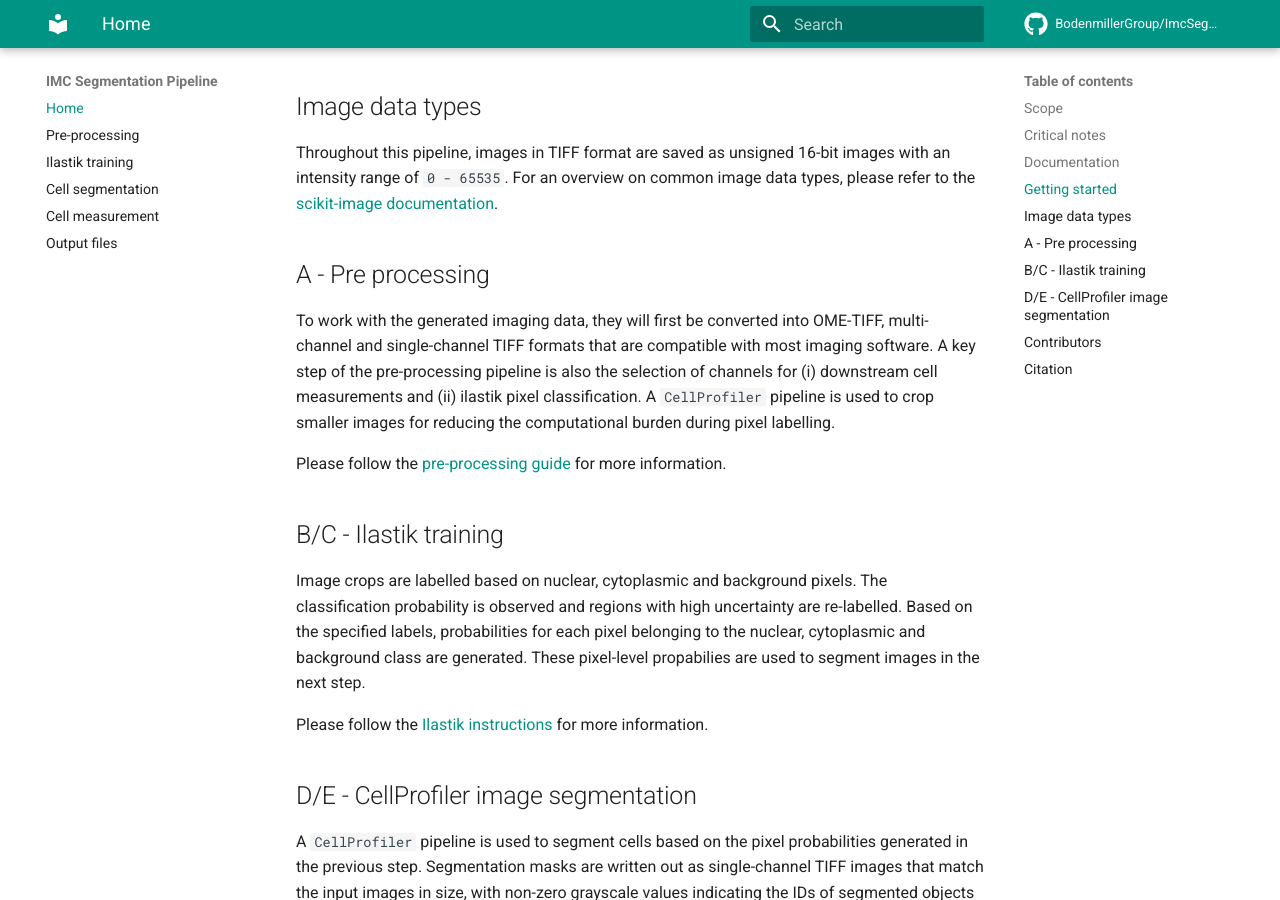
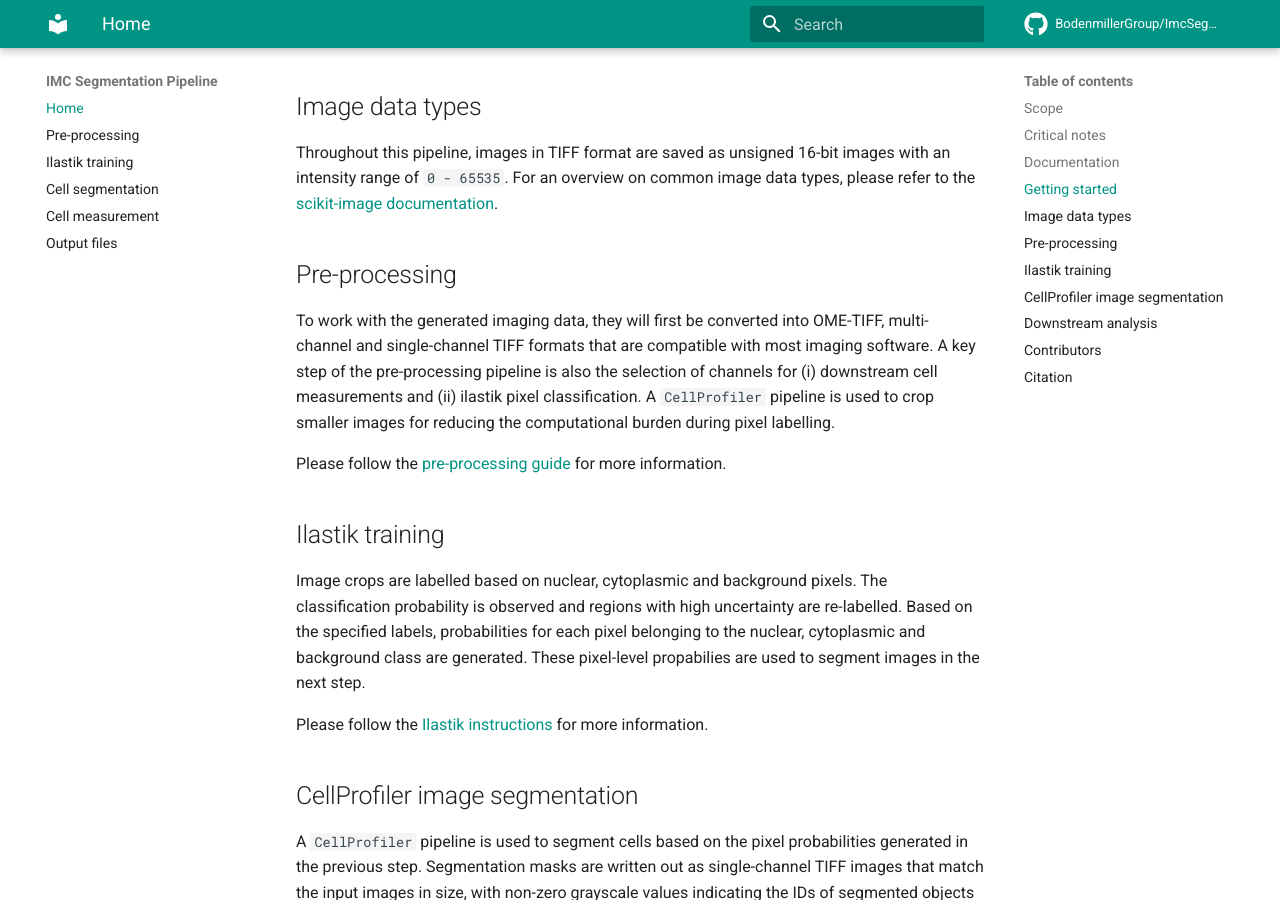
Before and after one commit to BodenmillerGroup/ImcSegmentationPipeline, an MkDocs documentation site: the page built from docs/index.md, in a window 1280 px wide and 900 px high, scrolled down 2048 px. Built offline with MkDocs 1.6.1 and Material for MkDocs 9.7.7, drawn with Linux system fonts in a browser that asks for light colours; comment, search, counter and statistics services are not loaded; some of the changed text lies outside the part shown.

Commit message:
Added new figures

```diff
--- a/docs/index.md
+++ b/docs/index.md
@@ -73,7 +73,7 @@ From there, you can open the `scripts/imc_preprocessing.ipynb` notebook and star
 
 Throughout this pipeline, images in TIFF format are saved as unsigned 16-bit images with an intensity range of `0 - 65535`. For an overview on common image data types, please refer to the [scikit-image documentation](https://scikit-image.org/docs/dev/user_guide/data_types.html).
 
-## A - Pre processing
+## Pre-processing
 
 To work with the generated imaging data, they will first be converted into OME-TIFF, multi-channel and single-channel TIFF formats that are compatible with most imaging software.
 A key step of the pre-processing pipeline is also the selection of channels for (i) downstream cell measurements and (ii) ilastik pixel classification.
@@ -81,7 +81,7 @@ A `CellProfiler` pipeline is used to crop smaller images for reducing the comput
 
 Please follow the [pre-processing guide](prepro.md) for more information.
 
-## B/C - Ilastik training
+## Ilastik training
 
 Image crops are labelled based on nuclear, cytoplasmic and background pixels.
 The classification probability is observed and regions with high uncertainty are re-labelled.
@@ -90,7 +90,7 @@ These pixel-level propabilies are used to segment images in the next step.
 
 Please follow the [Ilastik instructions](ilastik.md) for more information.
 
-## D/E - CellProfiler image segmentation
+## CellProfiler image segmentation
 
 A `CellProfiler` pipeline is used to segment cells based on the pixel probabilities generated in the previous step.
 Segmentation masks are written out as single-channel TIFF images that match the input images in size, with non-zero grayscale values indicating the IDs of segmented objects (e.g. cells).
@@ -99,8 +99,12 @@ A second `CellProfiler` pipeline is then used to extract object-specific feature
 
 Please follow the [segmentation instructions](segmentation.md) for more information.
 
-![full_pipeline](img/Full_pipeline.png)
+![full_pipeline](img/overview.png)
 *<a name="overview">An overview of the full segmentation pipeline</a>*
+
+## Downstream analysis
+
+For downstream analysis in `R`, please refer to the [IMC Data Analysis](https://bodenmillergroup.github.io/IMCDataAnalysis/) workflow and the [read_cpout](https://bodenmillergroup.github.io/imcRtools/reference/read_cpout.html) function of the [imcRtools](https://github.com/BodenmillerGroup/imcRtools) package.
 
 ## Contributors
 
```
Also changed, not shown: docs/ilastik.md (+4 -0 lines), docs/measurement.md (+3 -1 lines), docs/prepro.md (+1 -1 lines), docs/segmentation.md (+2 -0 lines), docs/img/Full_pipeline.png (deleted), docs/img/ilastik_class.png (added), docs/img/ilastik_prep.png (added), docs/img/overview.png (added), docs/img/prepro.png, 2 other files.
